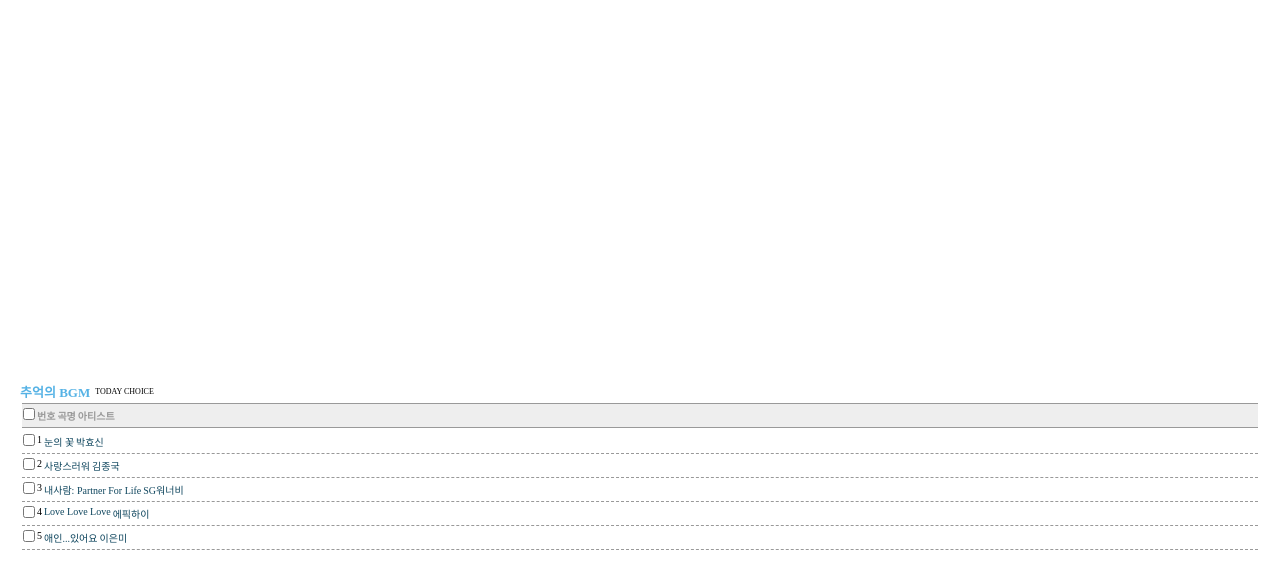
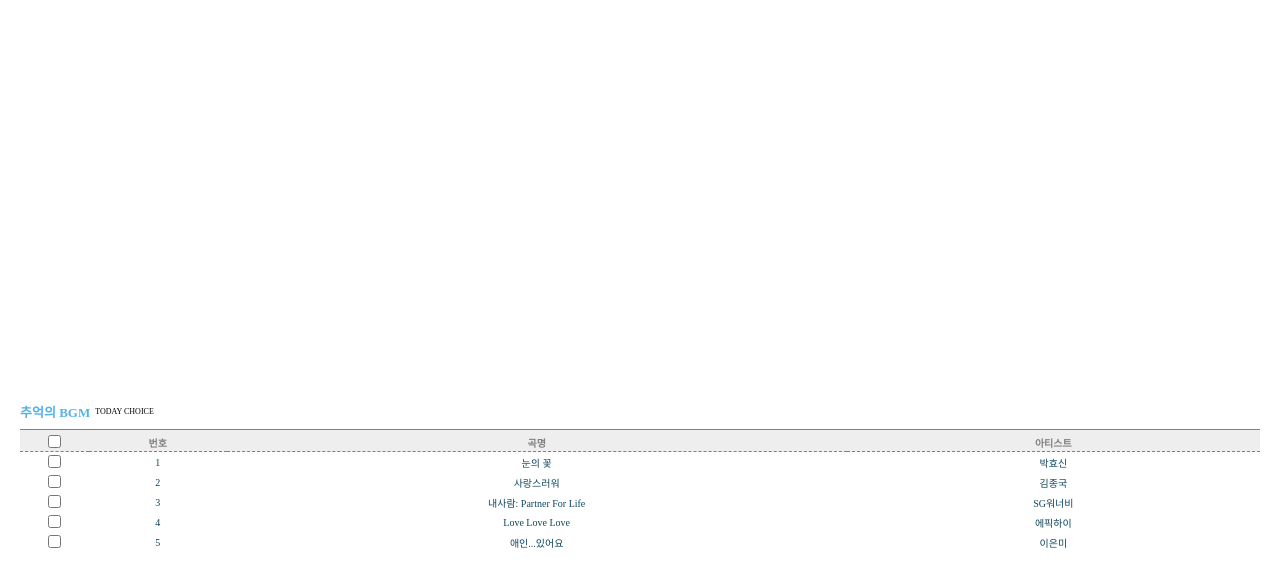
Before and after one commit to asd45618/codeCamp, a plain HTML site: page cyworld/jukebox.html in a window 1280 px wide. Shown: the part 228-800 px from the top of the page. Drawn offline with Linux system fonts and the light colour scheme.

Commit message:
싸이월드

```diff
--- a/cyworld/jukebox.html
+++ b/cyworld/jukebox.html
@@ -37,55 +37,55 @@
         </div>
         <table class="albumTable">
           <thead>
-            <tr class="albumTable__header">
-              <th scope="col" colspan="2">
+            <tr>
+              <th class="albumTable__checkbox">
                 <input class="input" type="checkbox" />
               </th>
-              <th scope="col" colspan="2">번호</th>
-              <th scope="col" colspan="6">곡명</th>
-              <th scope="col" colspan="2">아티스트</th>
+              <th class="albumTable__number">번호</th>
+              <th class="albumTable__song">곡명</th>
+              <th class="albumTable__artist">아티스트</th>
             </tr>
           </thead>
           <tbody>
-            <tr class="albumTable__contents">
-              <th scope="row" colspan="2">
+            <tr>
+              <td class="album-table-checkbox">
                 <input class="input" type="checkbox" />
-              </th>
-              <td class="number" colspan="2">1</td>
-              <td colspan="2">눈의 꽃</td>
-              <td colspan="2">박효신</td>
+              </td>
+              <td class="album-table-number">1</td>
+              <td class="album-table-song">눈의 꽃</td>
+              <td class="album-table-artist">박효신</td>
             </tr>
-            <tr class="albumTable__contents">
-              <th scope="row">
+            <tr>
+              <td class="album-table-checkbox">
                 <input class="input" type="checkbox" />
-              </th>
-              <td class="number">2</td>
-              <td>사랑스러워</td>
-              <td>김종국</td>
+              </td>
+              <td class="album-table-number">2</td>
+              <td class="album-table-song">사랑스러워</td>
+              <td class="album-table-artist">김종국</td>
             </tr>
-            <tr class="albumTable__contents">
-              <th scope="row">
+            <tr>
+              <td class="album-table-checkbox">
                 <input class="input" type="checkbox" />
-              </th>
-              <td class="number">3</td>
-              <td>내사람: Partner For Life</td>
-              <td>SG워너비</td>
+              </td>
+              <td class="album-table-number">3</td>
+              <td class="album-table-song">내사람: Partner For Life</td>
+              <td class="album-table-artist">SG워너비</td>
             </tr>
-            <tr class="albumTable__contents">
-              <th scope="row">
+            <tr>
+              <td class="album-table-checkbox">
                 <input class="input" type="checkbox" />
-              </th>
-              <td class="number">4</td>
-              <td>Love Love Love</td>
-              <td>에픽하이</td>
+              </td>
+              <td class="album-table-number">4</td>
+              <td class="album-table-song">Love Love Love</td>
+              <td class="album-table-artist">에픽하이</td>
             </tr>
-            <tr class="albumTable__contents">
-              <th scope="row">
+            <tr>
+              <td class="album-table-checkbox">
                 <input class="input" type="checkbox" />
-              </th>
-              <td class="number">5</td>
-              <td>애인...있어요</td>
-              <td>이은미</td>
+              </td>
+              <td class="album-table-number">5</td>
+              <td class="album-table-song">애인...있어요</td>
+              <td class="album-table-artist">이은미</td>
             </tr>
           </tbody>
         </table>
--- a/cyworld/styles/jukebox.css
+++ b/cyworld/styles/jukebox.css
@@ -73,37 +73,44 @@ html, body {
 
 .albumTable {
     width: 100%;
+    padding-top: 8px ;
+    border-spacing: 0px;
 }
 
-.albumTable__header {
-    display: flex;
-    flex-direction: row;
+.albumTable th {
+    height: 20px;
     font-size: 10px;
-    font-weight: 700;
-    color: #999999;
+    font-weight: bold;
+    color: gray;
     background-color: #eeeeee;
-    border-top: 1px solid #999999;
-    border-bottom: 1px solid #999999;
-    padding: 3px 0 3px 0;
+    padding-top: 5px;
+    border-top: 1px solid gray;
+    border-bottom: 1px dashed gray;
 }
 
-.input {
-    width: 12px;
-    height: 12px;
-    border: 1px solid #999999;
+.albumTable td {
+    height: 20px;
+    font-size: 10px;
+    color: #0f465e;
+    border-bottom: 1px dashed grays;
 }
 
-.albumTable__contents {
-    display: flex;
-    flex-direction: row;
-    font-size: 10px;
-    font-weight: 400;
-    color: #0f465e;
-    border-bottom: 1px dashed #999999;
-    padding: 3px 0 3px 0;
-
+.album-table-checkbox {
+    width: 5%;
+    text-align: center;
 }
 
-.number {
-    color: black;
+.album-table-number {
+    width: 10%;
+    text-align: center;
 }
+
+.album-table-song {
+    width: 45%;
+    text-align: center;
+}
+
+.album-table-artist {
+    width: 30%;
+    text-align: center;
+}
```
Also changed, not shown: cyworld/index.html (+17 -1 lines), cyworld/index.js (added, +29 -0 lines), cyworld/styles/index.css (+24 -0 lines).
